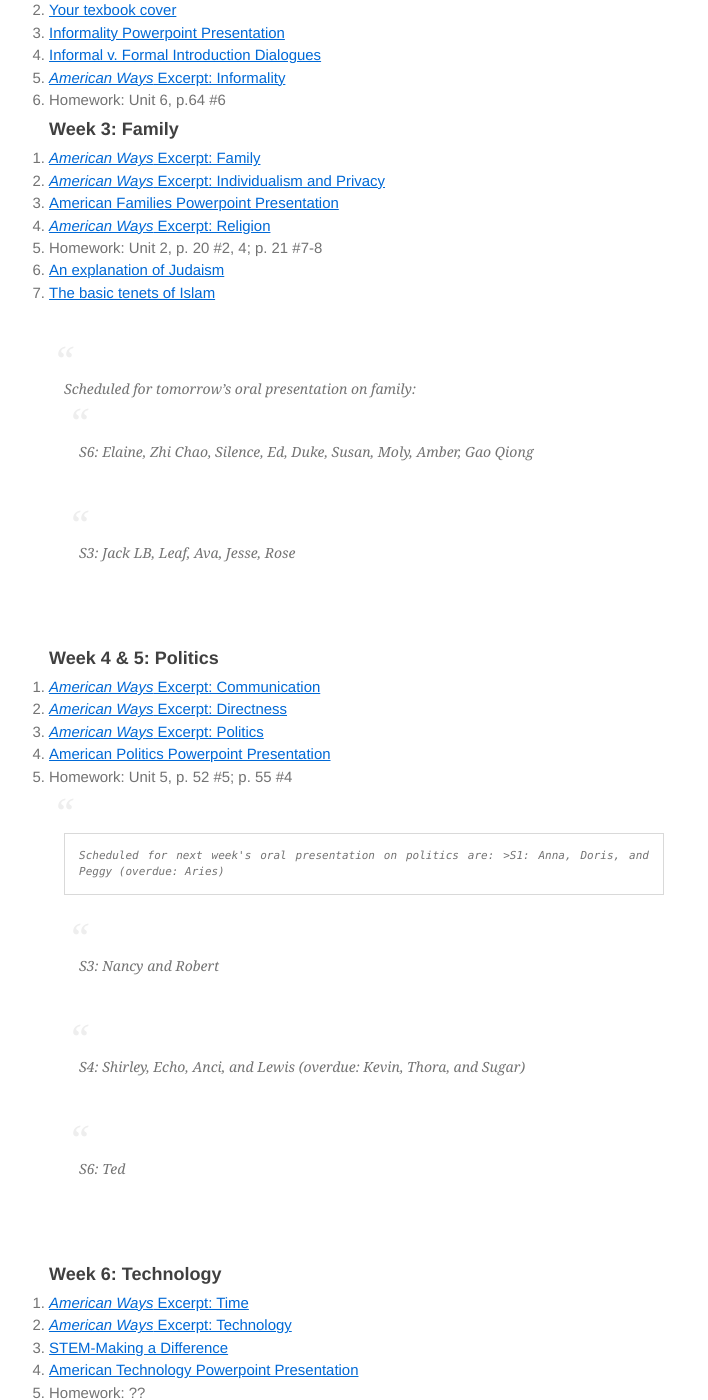
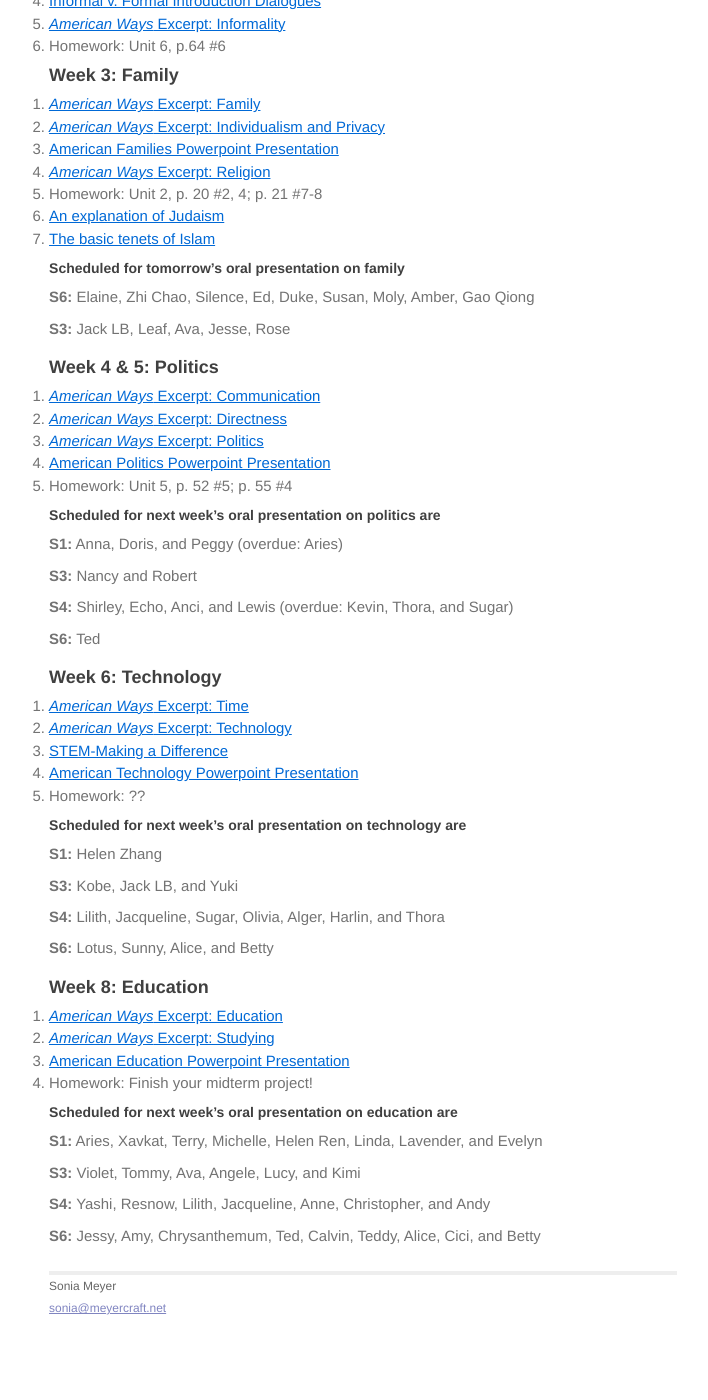
Before and after one commit to soniawmeyer/soniameyer-beihang-students-website, a Jekyll site: the page built from classes/s1s3s4s6.md, in a window 1280 px wide and 1400 px high, scrolled down 290 px. Shown: the whole window, without its empty margins (277-985 px from the left). Built offline with Jekyll 4.4.1, drawn with Linux system fonts in a browser that asks for light colours; after the commit the page ends 1619 px from its top, so only the background shows below that; some of the changed text lies outside the part shown.

Commit message:
fixed lots of formatting on all of the classes pages

```diff
--- a/classes/s1s3s4s6.md
+++ b/classes/s1s3s4s6.md
@@ -3,7 +3,7 @@
 title: Professor Sonia Meyer's Beihang Website
 ---
 
-# Welcome *English Listening and Speaking* Students!
+## Welcome *English Listening and Speaking* Students!
 
 <div class="week" id="week-2" markdown="1">
 
@@ -30,18 +30,17 @@
 5. [An explanation of Judaism](/resources/Week 3 Judaism.pdf)
 6. [The basic tenets of Islam](/resources/Week 3 Islam.pdf)
 
-<br />
+##### Scheduled for tomorrow's oral presentation on family
 
->Scheduled for tomorrow's oral presentation on family:
->>S6: Elaine, Zhi Chao, Silence, Ed, Duke, Susan, Moly, Amber, Gao Qiong
->
->>S3: Jack LB, Leaf, Ava, Jesse, Rose
+**S6:** Elaine, Zhi Chao, Silence, Ed, Duke, Susan, Moly, Amber, Gao Qiong
+
+**S3:** Jack LB, Leaf, Ava, Jesse, Rose
 
 </div>
 
 <div class="week" id="week-4and5" markdown="1">
 
-###Week 4 & 5: Politics
+### Week 4 &amp; 5: Politics
 
 1. [*American Ways* Excerpt: Communication](/resources/Week 4-5 American Ways-Communication.pdf)
 2. [*American Ways* Excerpt: Directness](/resources/Week 4-5 American Ways-Directness.pdf)
@@ -49,191 +48,210 @@
 4. [American Politics Powerpoint Presentation](/resources/Week 4-5 LS Politics.ppt)
 5. Homework: Unit 5, p. 52 #5; p. 55 #4
 
->	Scheduled for next week's oral presentation on politics are:
->>S1: Anna, Doris, and Peggy (overdue: Aries)
->
->>S3: Nancy and Robert
->
->>S4: Shirley, Echo, Anci, and Lewis (overdue: Kevin, Thora, and Sugar)
->
->>S6: Ted
+##### Scheduled for next week's oral presentation on politics are
+
+**S1:** Anna, Doris, and Peggy (overdue: Aries)
+
+**S3:** Nancy and Robert
+
+**S4:** Shirley, Echo, Anci, and Lewis (overdue: Kevin, Thora, and Sugar)
+
+**S6:** Ted
 
 </div>
 
 <div class="week" id="week-6" markdown="1">
 
-###Week 6: Technology
+### Week 6: Technology
+
 3. [*American Ways* Excerpt: Time](/resources/Week 6 American Ways-Time.pdf)
 3. [*American Ways* Excerpt: Technology](/resources/Week 6 American Ways-Achievement…Materialism.pdf)
 3. [STEM-Making a Difference](/resources/Week 6 STEM-Making a Difference.pdf)
 4. [American Technology Powerpoint Presentation](/resources/Week 6 LS Technology.ppt)
 5. Homework: ??
 
->	Scheduled for next week's oral presentation on technology are:
->>S1: Helen Zhang
->
->>S3:Kobe, Jack LB, and Yuki
->
->>S4: Lilith, Jacqueline, Sugar, Olivia, Alger, Harlin, and Thora
->
->>S6: Lotus, Sunny, Alice, and Betty
+##### Scheduled for next week's oral presentation on technology are
+
+**S1:** Helen Zhang
+
+**S3:** Kobe, Jack LB, and Yuki
+
+**S4:** Lilith, Jacqueline, Sugar, Olivia, Alger, Harlin, and Thora
+
+**S6:** Lotus, Sunny, Alice, and Betty
 
 </div>
 
 <div class="week" id="week-7" markdown="1">
 
-###Week 7: Recreation
+### Week 7: Recreation
+
 3. [*American Ways* Excerpt: Recreation](/resources/Week 7 American Ways-Recreation.pdf)
 4. [American Recreation Powerpoint Presentation](/resources/Week 7 LS Recreation.ppt)
 5. Homework: ??
 
->	Scheduled for next week's oral presentation on recreation are:
->>S1: Jason and Jenny
->
->>S3: Axel, Charles, Lorraine, Ruby, Roy, Selma, Monica, and Li Ding
->
->>S4: Kevin, Anci, Yilia, Harlin, and Steven Shi
->
->>S6: Rolanda, Gloria, Jessica, Elaine, Linda, and Cici
+##### Scheduled for next week's oral presentation on recreation are
+
+**S1:** Jason and Jenny
+
+**S3:** Axel, Charles, Lorraine, Ruby, Roy, Selma, Monica, and Li Ding
+
+**S4:** Kevin, Anci, Yilia, Harlin, and Steven Shi
+
+**S6:** Rolanda, Gloria, Jessica, Elaine, Linda, and Cici
 
 </div>
 
 <div class="week" id="week-8" markdown="1">
 
-###Week 8: Education
+### Week 8: Education
+
 3. [*American Ways* Excerpt: Education](/resources/Week 8 American Ways-Education.pdf)
 3. [*American Ways* Excerpt: Studying](/resources/Week 8 American Ways-Studying.pdf)
 4. [American Education Powerpoint Presentation](/resources/Week 8 LS Education.ppt)
 5. Homework: Finish your midterm project!
 
->	Scheduled for next week's oral presentation on education are:
->>S1: Aries, Xavkat, Terry, Michelle, Helen Ren, Linda, Lavender, and Evelyn
->
->>S3: Violet, Tommy, Ava, Angele, Lucy, and Kimi
->
->>S4: Yashi, Resnow, Lilith, Jacqueline, Anne, Christopher, and Andy
->
->>S6: Jessy, Amy, Chrysanthemum, Ted, Calvin, Teddy, Alice, Cici, and Betty
+##### Scheduled for next week's oral presentation on education are
+
+**S1:** Aries, Xavkat, Terry, Michelle, Helen Ren, Linda, Lavender, and Evelyn
+
+**S3:** Violet, Tommy, Ava, Angele, Lucy, and Kimi
+
+**S4:** Yashi, Resnow, Lilith, Jacqueline, Anne, Christopher, and Andy
+
+**S6:** Jessy, Amy, Chrysanthemum, Ted, Calvin, Teddy, Alice, Cici, and Betty
 
 </div>
 
 <div class="week" id="week-9" markdown="1">
 
-###Week 9: Pop Culture
+### Week 9: Pop Culture
+
 3. [*American Ways* Excerpt: Media](/resources/Week 9 American Ways-Media.pdf)
 3. [Pop Culture v Real America](/resources/Week 9 Pop Culture v Real America.pdf)
 4. [American Pop Culture Powerpoint Presentation](/resources/Week 9 LS Pop Culture.ppt)
 5. Homework: ??
 
->	Scheduled for next week's oral presentation on pop culture are:
->>S1: Anna, Morn, Sharpay, Lavender, Starry, J-Min, and Yoyo
->
->>S3: Axel, Leaf, Jesse, Roy, Lucy, Monica, Coco, and Li Ding
->
->>S4: Yashi, Cindy, Shirley, Echo, Katherine, Sharpay, Carl, Steven Shi, and Liu Zihe
->
->>S6: Maggie, Echo, Jessica, Coco, Blue, Shawn, Shero, Teddy, and Angelica
+##### Scheduled for next week's oral presentation on pop culture are
+
+**S1:** Anna, Morn, Sharpay, Lavender, Starry, J-Min, and Yoyo
+
+**S3:** Axel, Leaf, Jesse, Roy, Lucy, Monica, Coco, and Li Ding
+
+**S4:** Yashi, Cindy, Shirley, Echo, Katherine, Sharpay, Carl, Steven Shi, and Liu Zihe
+
+**S6:** Maggie, Echo, Jessica, Coco, Blue, Shawn, Shero, Teddy, and Angelica
 
 </div>
 
 <div class="week" id="week-10" markdown="1">
 
-###Week 10: Holidays
+### Week 10: Holidays
+
 3. [American Thanksgiving](/resources/Week 10 Thanksgiving Pamphlet.pdf)
 4. [American Holidays Powerpoint Presentation](/resources/Week 10 LS Holidays.ppt)
 5. Homework: ??
 
->	Scheduled for next week's oral presentation on holidays are:
->>S1: Mandy, Sunny, Morn, Sharpay, Sarah, Nature, Linda, Sandra, and Helen Zhang
->
->>S3: Violet, Nancy, Kobe, Charles, Barry, Tommy, Tom, Lorraine, and Jesse
->
->>S4: Jessica, Annya, Olivia, Yilia, Carl, Sharpay, Cappuccino, and Whatever
->
->>S6: Angelica, Cloris, Rolanda, Jessy, Amy, Chrysanthemum, Zhi Chao, Silence, Alex, and Gao Qiong
+##### Scheduled for next week's oral presentation on holidays are
+
+**S1:** Mandy, Sunny, Morn, Sharpay, Sarah, Nature, Linda, Sandra, and Helen Zhang
+
+**S3:** Violet, Nancy, Kobe, Charles, Barry, Tommy, Tom, Lorraine, and Jesse
+
+**S4:** Jessica, Annya, Olivia, Yilia, Carl, Sharpay, Cappuccino, and Whatever
+
+**S6:** Angelica, Cloris, Rolanda, Jessy, Amy, Chrysanthemum, Zhi Chao, Silence, Alex, and Gao Qiong
 
 </div>
 
 <div class="week" id="week-11" markdown="1">
 
-###Week 11: Globalization
+### Week 11: Globalization
+
 3. [*American Ways* Excerpt: Future](/resources/Week 11 American Ways-Future.pdf)
 4. [American NGOs](/resources/Week 11 American NGOs.pdf)
 3. [An example of US-China relationships](/resources/Week 11 Mississippi Meets Yangtze in U.S.-China Rivers Partnership.pdf)
 4. [American Globalization Powerpoint Presentation](/resources/Week 11 LS Globalization.ppt)
 5. Homework: ??
 
->	Scheduled for next week's oral presentation on globalization are:
->>S1: Jason, Helen Ren, Starry, Sandra, J-Min, and Jenny
->
->>S3: Bruno and Angele
->
->>S4: Gemma, Alger, and Lewis
->
->>S6: Sunny, Gloria, Alex, Shero, Linda, Forrest Gump, and TC
+##### Scheduled for next week's oral presentation on globalization are
+
+**S1:** Jason, Helen Ren, Starry, Sandra, J-Min, and Jenny
+
+**S3:** Bruno and Angele
+
+**S4:** Gemma, Alger, and Lewis
+
+**S6:** Sunny, Gloria, Alex, Shero, Linda, Forrest Gump, and TC
 
 </div>
 
 <div class="week" id="week-12" markdown="1">
 
-###Week 12: Socialization
+### Week 12: Socialization
+
 3. [*American Ways* Excerpt: Goodness of Humanity](/resources/Week 12 American Ways-Goodness of Humanity.pdf)
 3. [*American Ways* Excerpt: Male-Female Relationships](/resources/Week 12 American Ways-Relationships.pdf)
 3. [*American Ways* Excerpt: Social Relationships](/resources/Week 12 American Ways-Social.pdf)
 4. [American Socialization Powerpoint Presentation](/resources/Week 12 LS Socialization.ppt)
 5. Homework: ??
 
->	Scheduled for next week's oral presentation on socialization are:
->>S1: Peter, Yoyo, and Shining
->
->>S3: Kimi
->
->>S4:
->
->>S6:
+##### Scheduled for next week's oral presentation on socialization are
+
+**S1:** Peter, Yoyo, and Shining
+
+**S3:** Kimi
+
+**S4:**
+
+**S6:**
 
 </div>
 
 <div class="week" id="week-13" markdown="1">
 
-###Week 13: Minorities
+### Week 13: Minorities
+
 3. [*American Ways* Excerpt: Diversity](/resources/Week 13 American Ways-Diversity.pdf)
 4. [American Diversity Powerpoint Presentation](/resources/Week 13 LS Diversity.ppt)
 5. Homework: ??
 
->	Scheduled for next week's oral presentation on minorities are:
->>S1: Qutecol, Evelyn, Doris, Penny, and Peggy
->
->>S3: Barry, Lee, Coco, and Rose
->
->>S4: Daisy and Jack
->
->>S6: Susan, TC, and Forrest Gump
+##### Scheduled for next week's oral presentation on minorities are
+
+**S1:** Qutecol, Evelyn, Doris, Penny, and Peggy
+
+**S3:** Barry, Lee, Coco, and Rose
+
+**S4:** Daisy and Jack
+
+**S6:** Susan, TC, and Forrest Gump
 
 </div>
 
 <div class="week" id="week-14" markdown="1">
 
-###Week 14: Inequality
+### Week 14: Inequality
+
 3. [*American Ways* Excerpt: Equality](/resources/Week 14 American Ways-Equality.pdf)
 4. [Equal Education](/resources/Week 14 Equal Education.pdf)
 4. [Women in the World Today](/resources/Week 14 Women in the World Today.pdf)
 4. [American Inequality Powerpoint Presentation](/resources/Week 14 LS Inequality.ppt)
 5. Homework: ??
 
->	Scheduled for next week's oral presentation on inequality are:
->>S1: Peter, Terry, and Michelle
->
->>S3: Yuki, Lee, and Kiki
->
->>S4: Resnow
->
->>S6: Blue
+##### Scheduled for next week's oral presentation on inequality are
+
+**S1:** Peter, Terry, and Michelle
+
+**S3:** Yuki, Lee, and Kiki
+
+**S4:** Resnow
+
+**S6:** Blue
 
 </div>
 
 <div class="week" id="week-15" markdown="1">
 
-###Week 15: Students' Choice
+### Week 15: Students' Choice
 
 </div>
```
Also changed, not shown: classes/18c.md (+9 -1 lines), classes/29c37c.md (+9 -0 lines), classes/sf2.md (+44 -23 lines).
